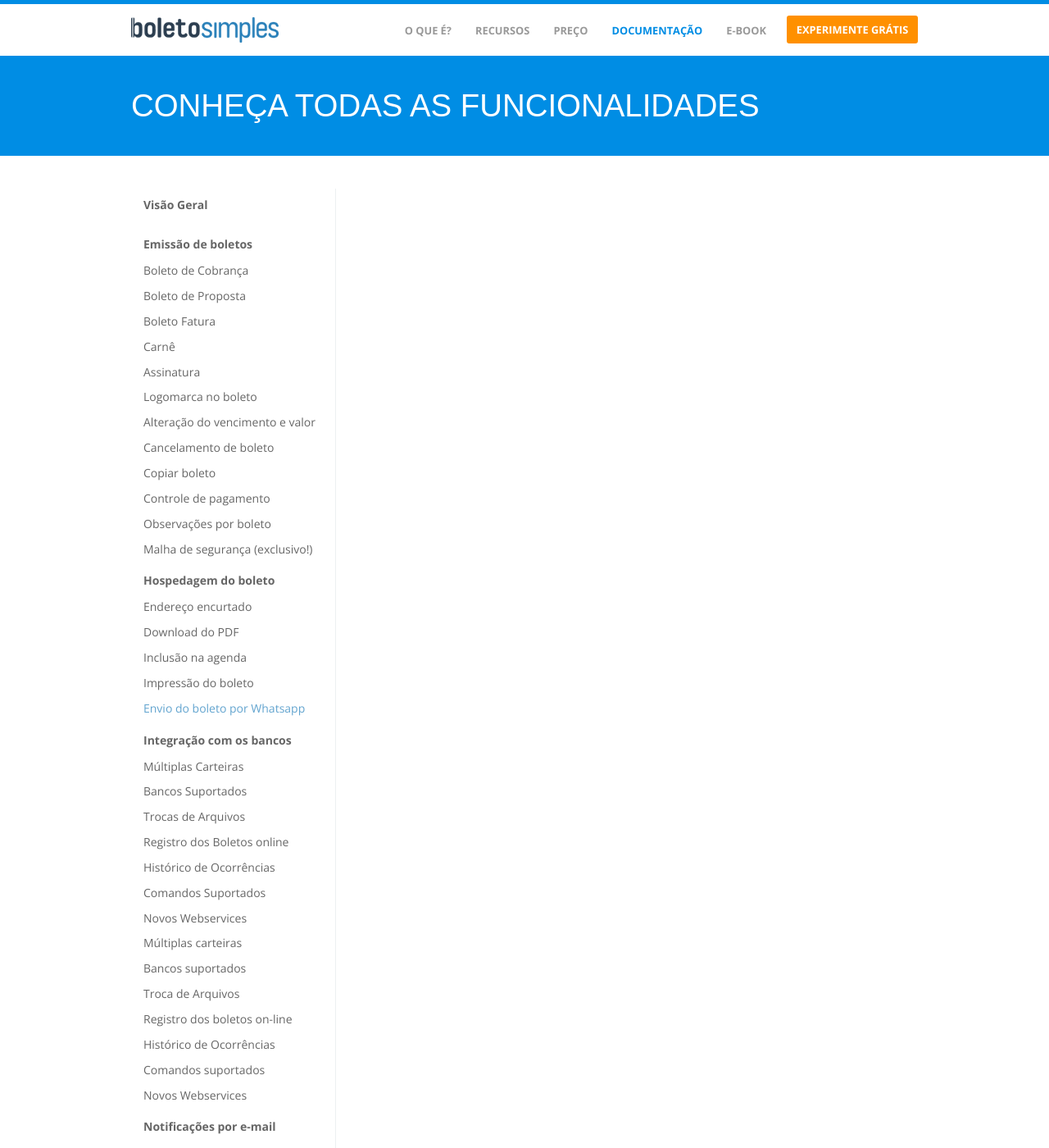
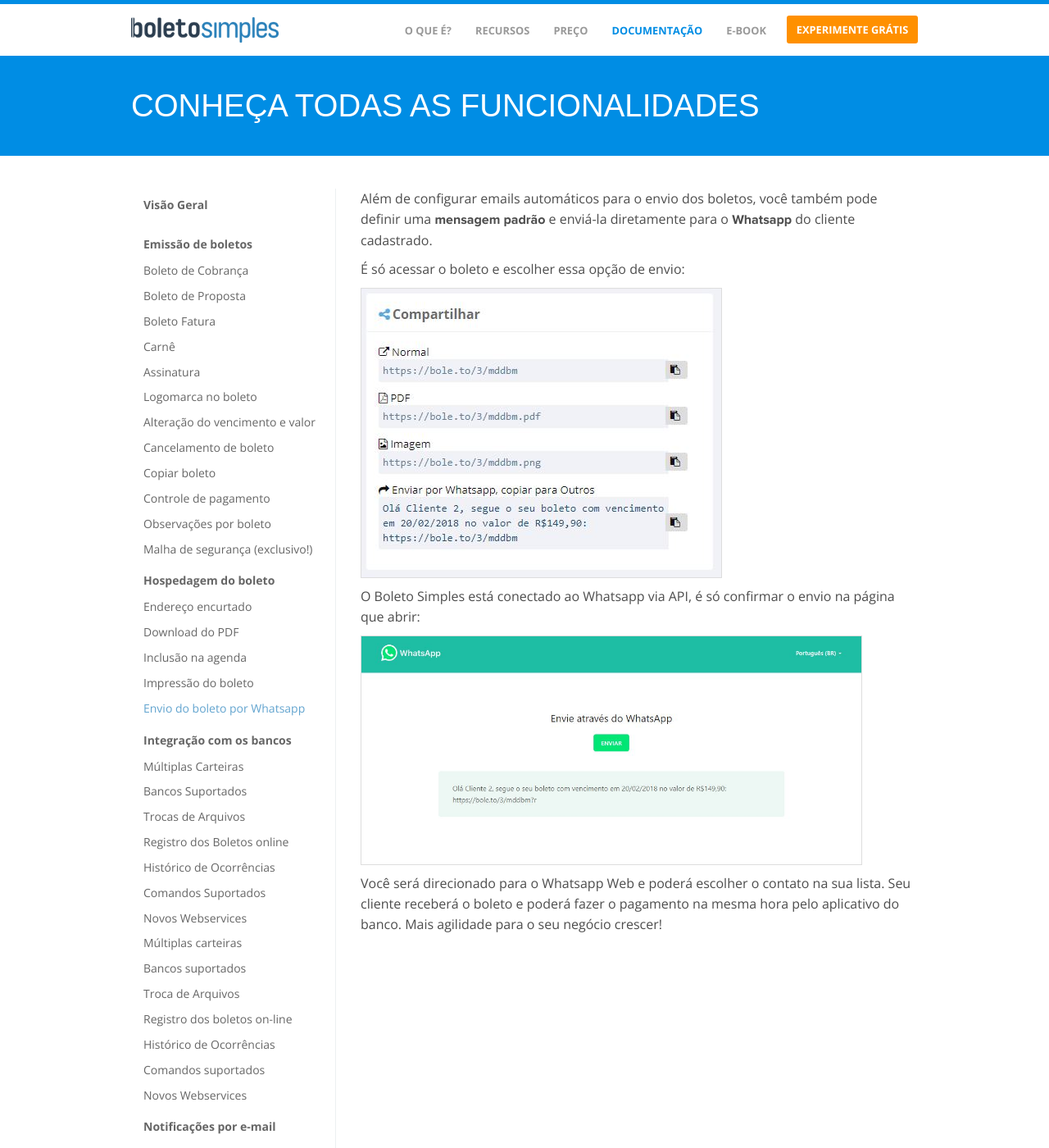
Before and after one commit to BoletoSimples/boletosimples-features, a Jekyll site: the page built from hospedagem-do-boleto/envio-whatsapp.markdown, in a window 1280 px wide and 1400 px high. Shown: the whole window at 82% size. Built offline with Jekyll 4.4.1, drawn with Linux system fonts in a browser that asks for light colours.

Commit message:
Updated Envio Whatsapp

```diff
--- a/hospedagem-do-boleto/envio-whatsapp.markdown
+++ b/hospedagem-do-boleto/envio-whatsapp.markdown
@@ -3,3 +3,16 @@
 date: 2018-02-21 21:12:00 -03:00
 position: 4
 ---
+
+Além de configurar emails automáticos para o envio dos boletos, você também pode definir uma **mensagem padrão** e enviá-la diretamente para o **Whatsapp** do cliente cadastrado.
+
+É só acessar o boleto e escolher essa opção de envio:
+
+![compartilhamento do boleto-aac023.JPG](/uploads/compartilhamento%20do%20boleto-aac023.JPG)
+
+O Boleto Simples está conectado ao Whatsapp via API, é só confirmar o envio na página que abrir:
+
+![whatsapp.JPG](/uploads/whatsapp.JPG)
+
+Você será direcionado para o Whatsapp Web e poderá escolher o contato na sua lista. Seu cliente receberá o boleto e poderá fazer o pagamento na mesma hora pelo aplicativo do banco.
+Mais agilidade para o seu negócio crescer!
```
